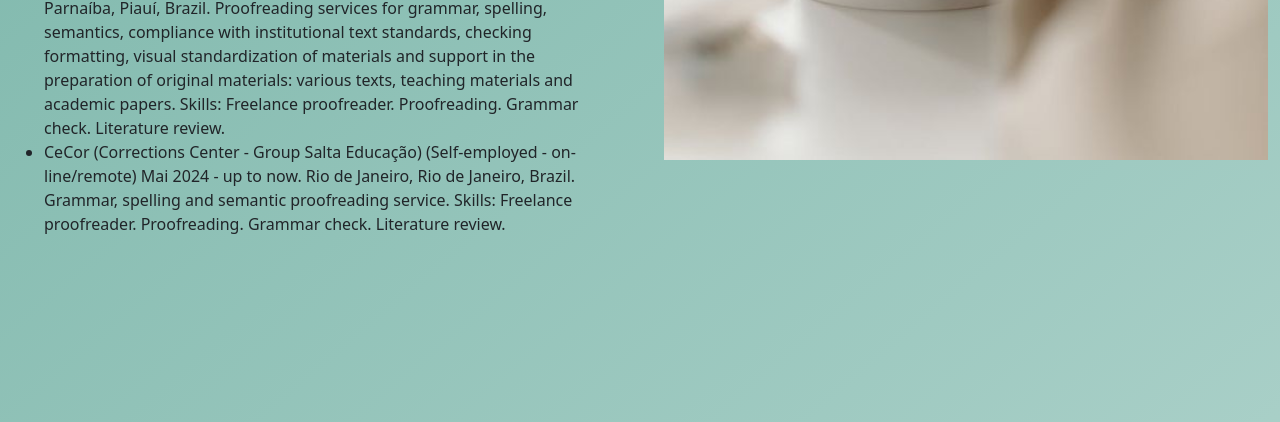
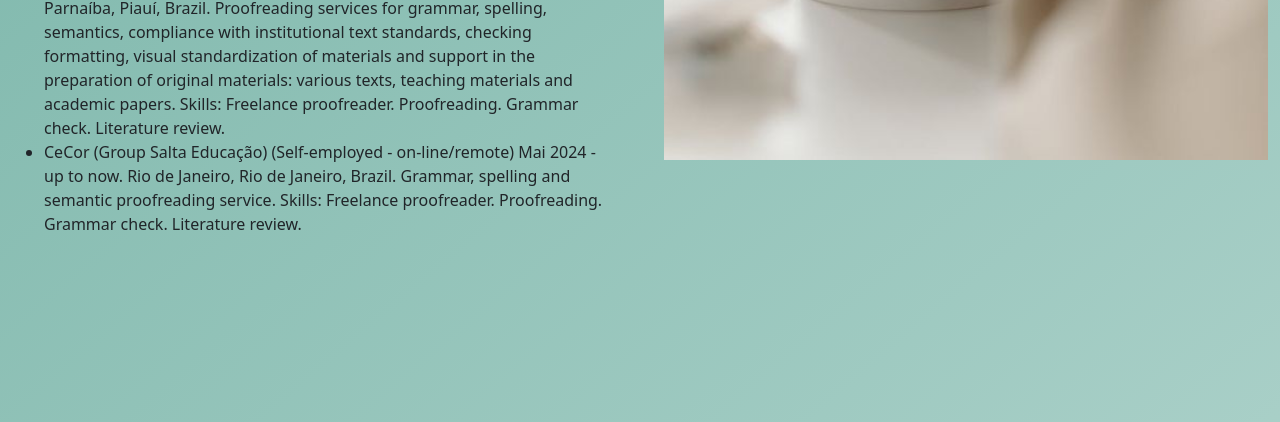
Before and after one commit to LucianaBritoDev/Personal-Site, a plain HTML site: page index.html in a window 1280 px wide. Shown: the part 5012-5434 px from the top of the page. Drawn offline with nearby package versions, Linux system fonts and the light colour scheme.

Commit message:
Update index.html

```diff
--- a/index.html
+++ b/index.html
@@ -146,7 +146,7 @@
             Parnaíba, Piauí, Brazil.
             Proofreading services for grammar, spelling, semantics, compliance with institutional text standards, checking formatting, visual standardization of materials and support in the preparation of original materials: various texts, teaching materials and academic papers.
             Skills: Freelance proofreader. Proofreading. Grammar check. Literature review.</li>
-           <li>CeCor (Corrections Center - Group Salta Educação) (Self-employed - on-line/remote)
+           <li>CeCor (Group Salta Educação) (Self-employed - on-line/remote)
             Mai 2024 - up to now.
             Rio de Janeiro, Rio de Janeiro, Brazil.
             Grammar, spelling and semantic proofreading service.
```
